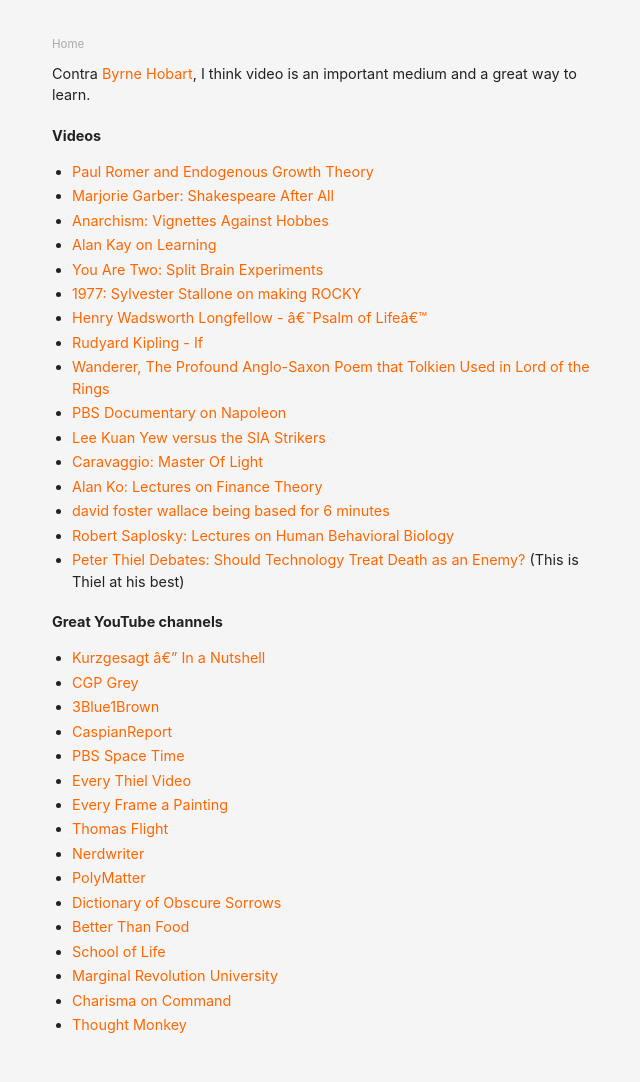
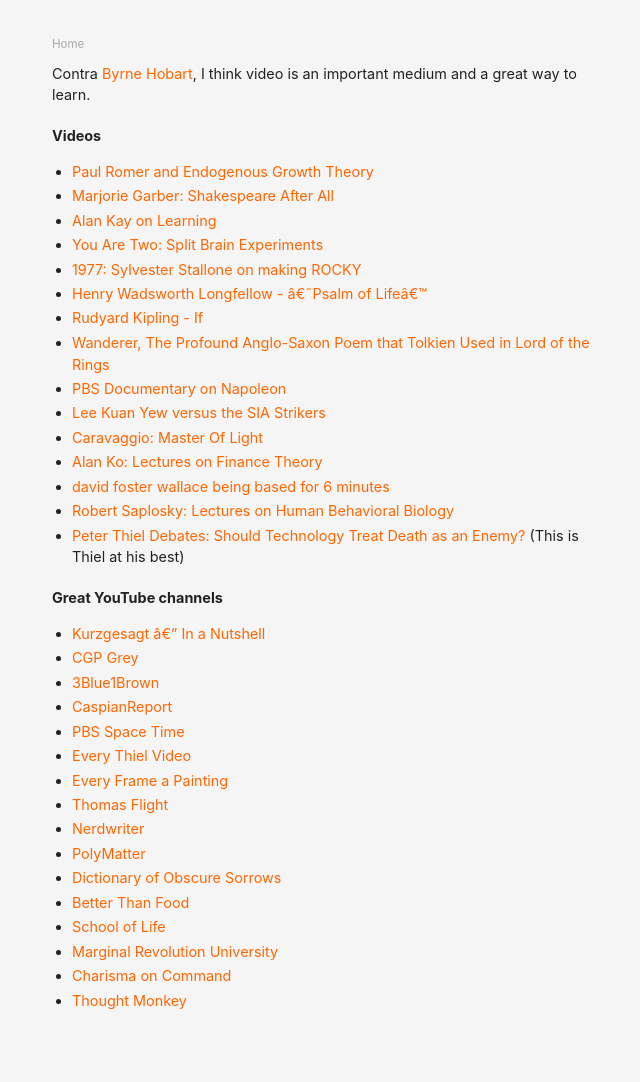
Before and after one commit to danschlz/danschulz.github.io, a Jekyll site: the page built from videos.md, in a window 1280 px wide. Shown: the whole page, without its empty margins (308-948 px from the left). Built offline with Jekyll 4.4.1, drawn with Linux system fonts in a browser that asks for light colours; after the commit the page ends 1058 px from its top, so only the background shows below that.

Commit message:
Update videos.md

```diff
--- a/videos.md
+++ b/videos.md
@@ -9,7 +9,6 @@ Contra [Byrne Hobart](https://medium.com/@byrnehobart/read-2c3d4fba90ab), I thin
 ### Videos
 * [Paul Romer and Endogenous Growth Theory](https://www.youtube.com/watch?v=NxqNRnxUd7E)
 * [Marjorie Garber: Shakespeare After All](https://www.youtube.com/playlist?list=PLw4-Fp0S2dJZxt7cIjyX7tj8IqmyQighi)
-* [Anarchism: Vignettes Against Hobbes](https://www.youtube.com/watch?v=wcMyJ3BgM1k)
 * [Alan Kay on Learning](https://www.youtube.com/watch?v=50L44hEtVos&list=FLR5OhzKy6ZkaNfkZnNrJObA)
 * [You Are Two: Split Brain Experiments](https://www.youtube.com/watch?v=wfYbgdo8e-8&list=FLR5OhzKy6ZkaNfkZnNrJObA)
 * [1977: Sylvester Stallone on making ROCKY](https://www.youtube.com/watch?v=dFlybZL1mWE&list=FLR5OhzKy6ZkaNfkZnNrJObA)
```
